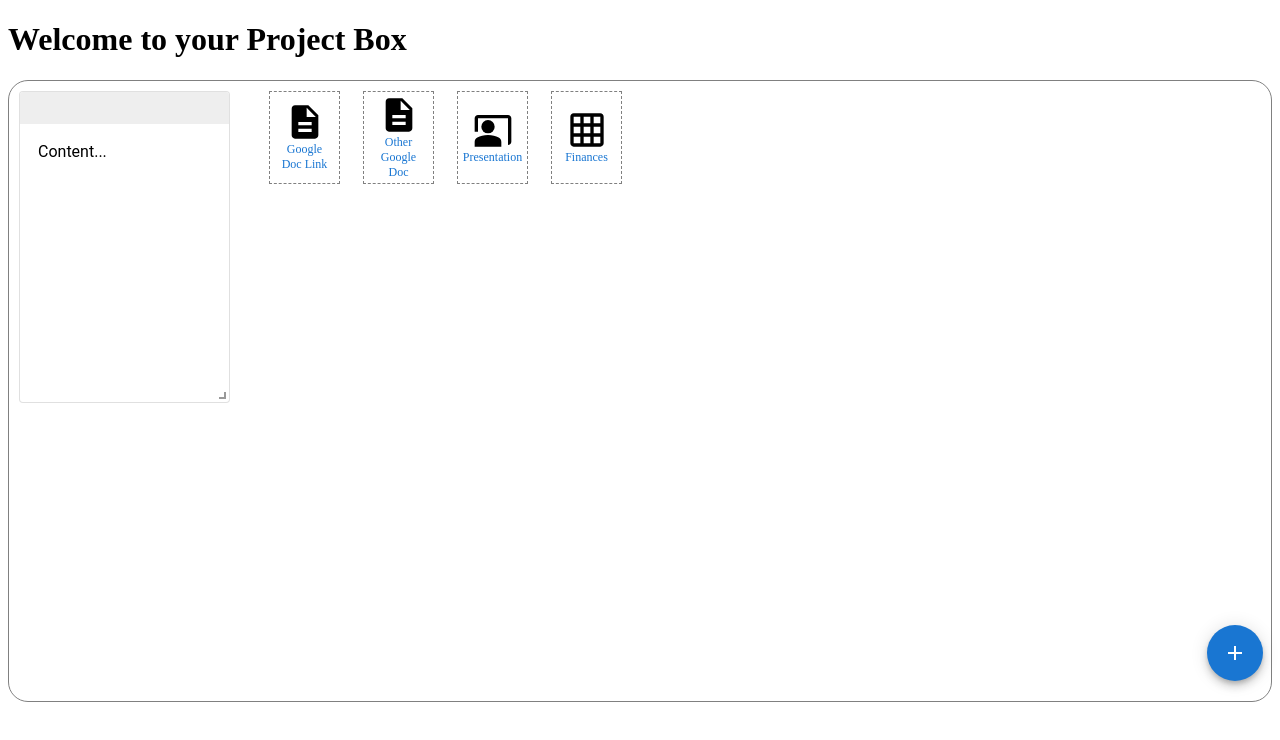
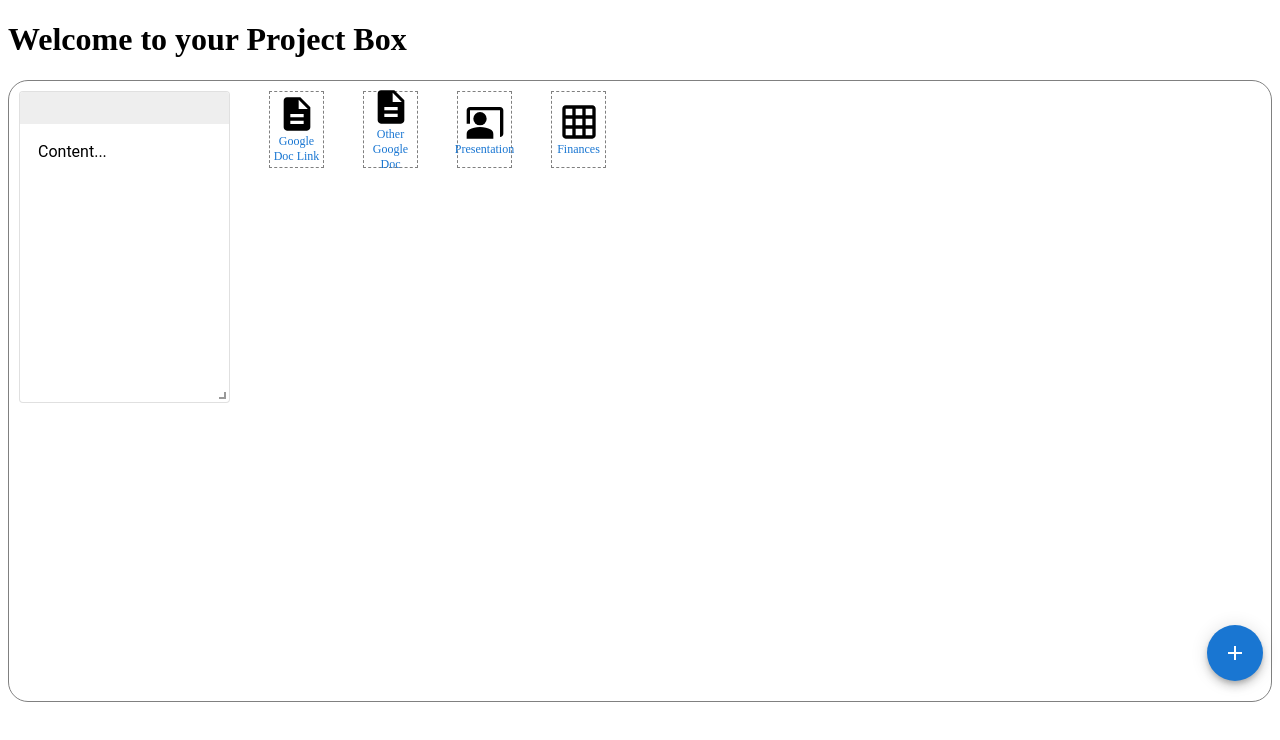
Before and after one commit to ThomasOh92/project-box-v2, a React app: page / in a window 1280 px wide. Shown: the top 740 px of the page. Built offline with nearby package versions, Linux system fonts and the light colour scheme.

Commit message:
red drag effect ended. padding removed from links

```diff
--- a/src/components/projectbox.tsx
+++ b/src/components/projectbox.tsx
@@ -23,11 +23,11 @@ const ProjectBox: React.FC = () => {
   ];
   const layout: Layout[] = [
     { i: "addButton", x: 40, y: 1.75, w: 2, h: 2, static: true, minW: 2, minH: 2},
-    { i: "exampleStickyNote", x: 0, y: 0, w: 7, h: 2, minW: 2, minH: 0, resizeHandles: ['se']},
-    { i: "exampleDocLink1", x: 8, y: 0, w: 2, h: 0.5},
-    { i: "exampleDocLink2", x: 11, y: 0, w: 2, h: 0.5 },
-    { i: "exampleSlideLink", x: 14, y: 0, w: 2, h: 0.5 },
-    { i: "exampleSheetLink", x: 17, y: 0, w: 2, h: 0.5 },
+    { i: "exampleStickyNote", x: 0, y: 0, w: 7, h: 2, minW: 2, minH: 0, resizeHandles: ['se'], placeholder: true},
+    { i: "exampleDocLink1", x: 8, y: 0, w: 2, h: 0.5, placeholder: true},
+    { i: "exampleDocLink2", x: 11, y: 0, w: 2, h: 0.5, placeholder: true},
+    { i: "exampleSlideLink", x: 14, y: 0, w: 2, h: 0.5, placeholder: true },
+    { i: "exampleSheetLink", x: 17, y: 0, w: 2, h: 0.5, placeholder: true },
   ];
 
   return (
@@ -43,7 +43,17 @@ const ProjectBox: React.FC = () => {
           height: '5px',
           borderRight: '2px solid rgba(0, 0, 0, 0.4)',
           borderBottom: '2px solid rgba(0, 0, 0, 0.4)',
+        },
+        '.react-grid-item' : {
+          zIndex: 3,
+        },
+        '.react-grid-placeholder': {
+          background: 'red',
+          opacity: 0.2,
+          transitionDuration: '250ms',
+          zIndex: 2,
         }
+
       }}/>
 
       <Box sx={{height:'620px', transform: 'translateZ(0px)', flexGrow: 1, border: '1px solid grey', borderRadius: 5}}>
@@ -72,7 +82,7 @@ const ProjectBox: React.FC = () => {
           </Card>
           <Box key='exampleDocLink1'
           className="dragHandle"
-          sx={{ p: 1,
+          sx={{
             border: '1px dashed grey',
             display: 'flex',
             flexDirection: 'column',
@@ -85,7 +95,7 @@ const ProjectBox: React.FC = () => {
           </Box>
           <Box key='exampleDocLink2'
           className="dragHandle"
-          sx={{ p: 1,
+          sx={{
             border: '1px dashed grey',
             display: 'flex',
             flexDirection: 'column',
@@ -98,7 +108,7 @@ const ProjectBox: React.FC = () => {
           </Box>
           <Box key='exampleSlideLink'
           className="dragHandle"
-          sx={{ p: 1,
+          sx={{
             border: '1px dashed grey',
             display: 'flex',
             flexDirection: 'column',
@@ -111,7 +121,7 @@ const ProjectBox: React.FC = () => {
           </Box>
           <Box key='exampleSheetLink'
           className="dragHandle"
-          sx={{ p: 1,
+          sx={{
             border: '1px dashed grey',
             display: 'flex',
             flexDirection: 'column',
```
